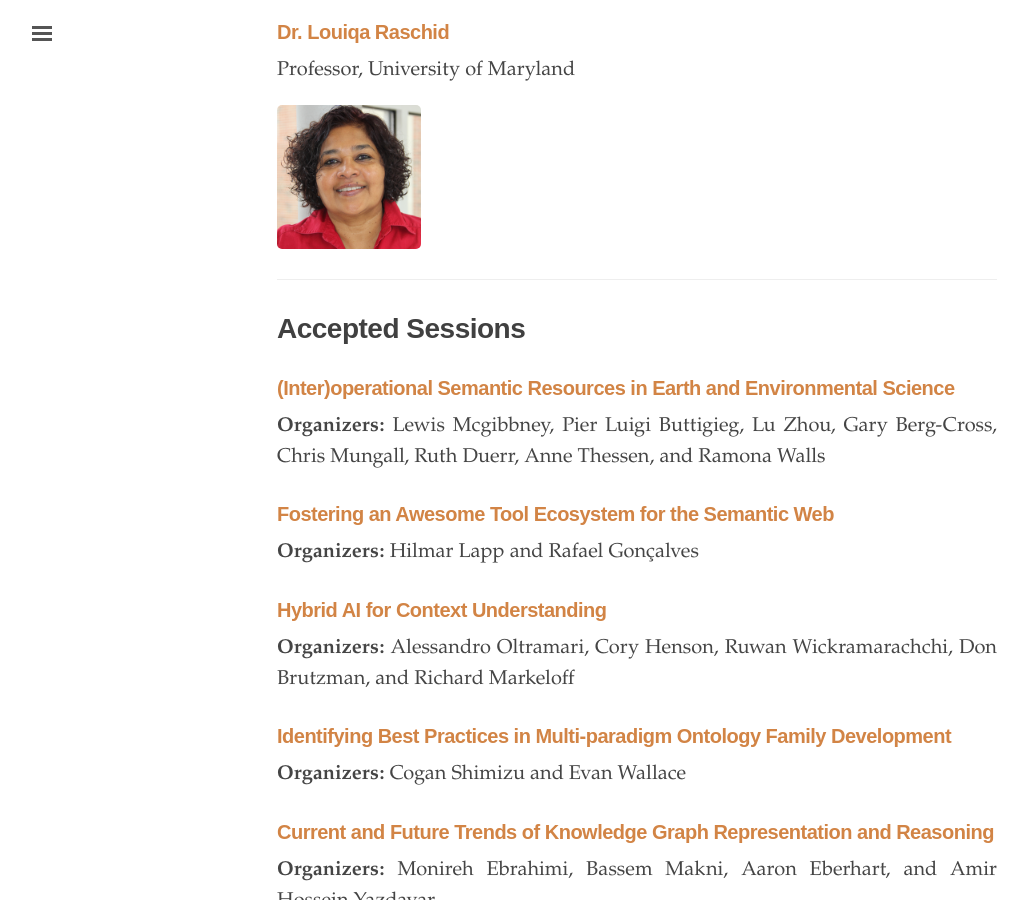
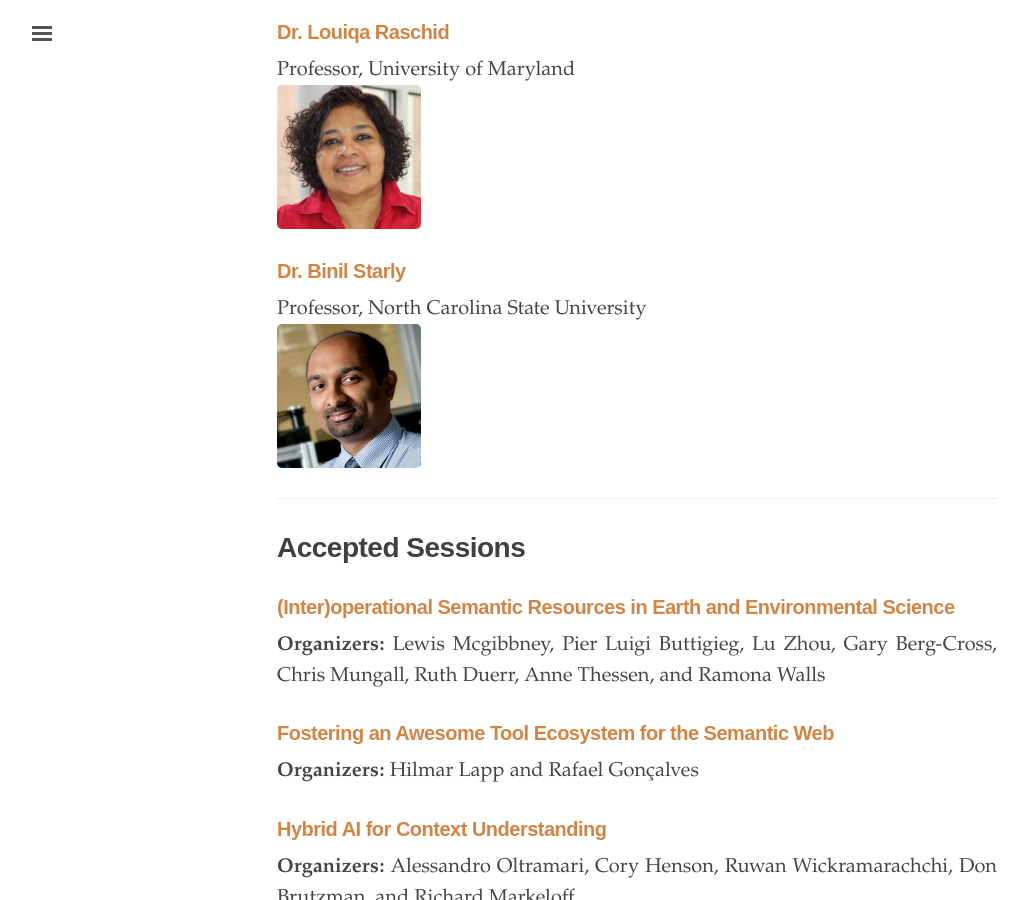
Before and after one commit to us2ts/us2ts.github.io, a Jekyll site: the page built from pages/program.md, in a window 1280 px wide and 900 px high, scrolled down 577 px. Shown: the whole window, without its empty margins (3-1031 px from the left). Built offline with Jekyll 4.4.1, drawn with Linux system fonts in a browser that asks for light colours; comment, search, counter and statistics services are not loaded.

Commit message:
updating program

```diff
--- a/pages/program.md
+++ b/pages/program.md
@@ -16,12 +16,18 @@ Monday, March 9, 2020 9:00 AM -- Wednesday, March 11, 2020 3:30 PM (Eastern Time
 
 ----------------------------------------------------------------
 
-# [Keynote Speakers](https://us2ts.org/keynotes)
+# Keynote Speakers {#keynotes}
 
-### [**Dr. Louiqa Raschid**](https://us2ts.org/keynotes#raschid)
+### [**Dr. Louiqa Raschid**](https://us2ts.org/keynote-louiqa-raschid)
+
 Professor, University of Maryland
+[<img src="https://us2ts.org/images/raschid-louiqa.png" alt="Louiqa Raschid" width="20%">](https://us2ts.org/keynote-louiqa-raschid)
 
-[<img src="https://us2ts.org/images/raschid-louiqa.png" alt="Louiqa Raschid" width="20%">](http://users.umiacs.umd.edu/~louiqa/)
+### [**Dr. Binil Starly**](https://us2ts.org/keynote-binil-starly)
+
+Professor, North Carolina State University
+[<img src="https://us2ts.org/images/binil-starly.png" alt="Binil Starly" width="20%">](https://us2ts.org/keynote-binil-starly)
+
 
 ----------------------------------------------------------------
 
```
Also changed, not shown: pages/keynotes.md (+1 -0 lines).
